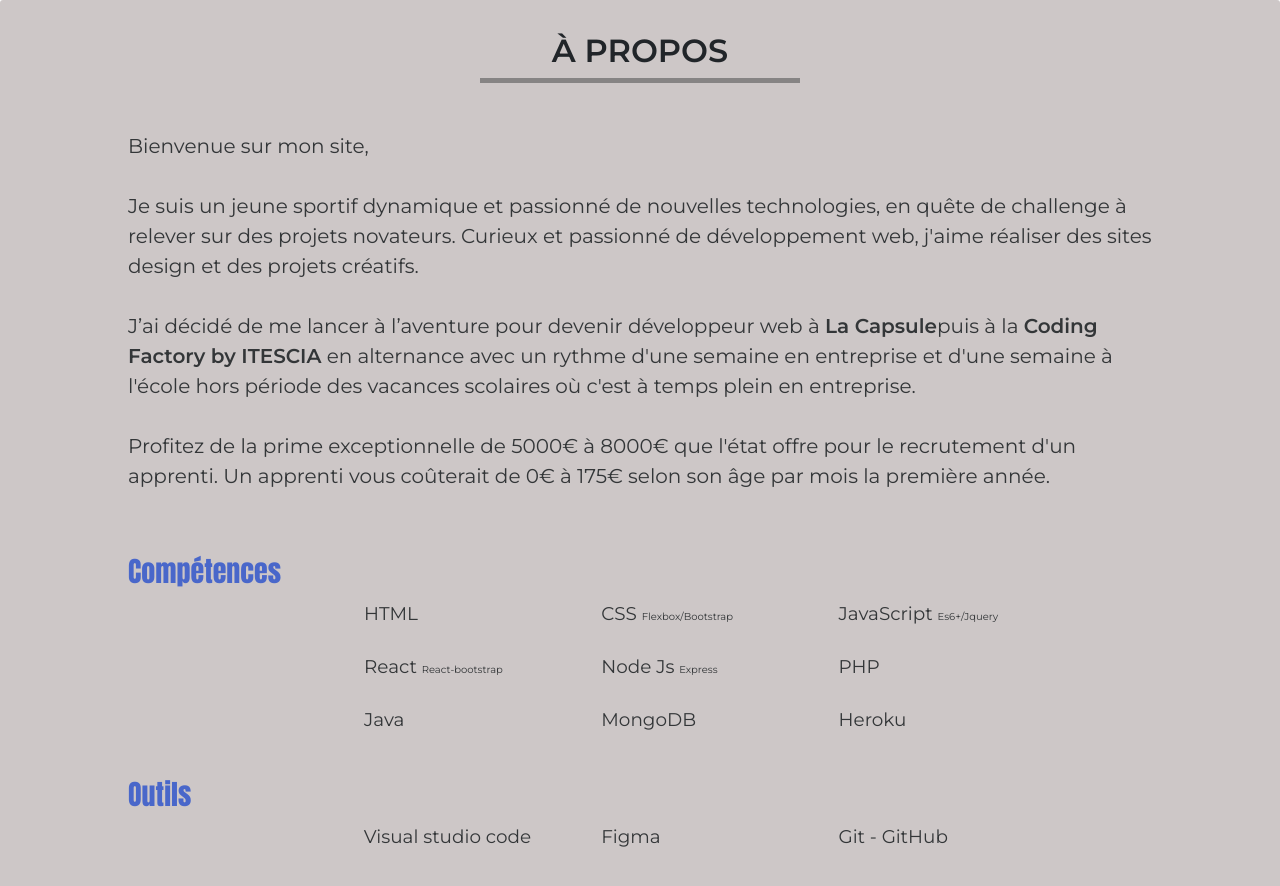
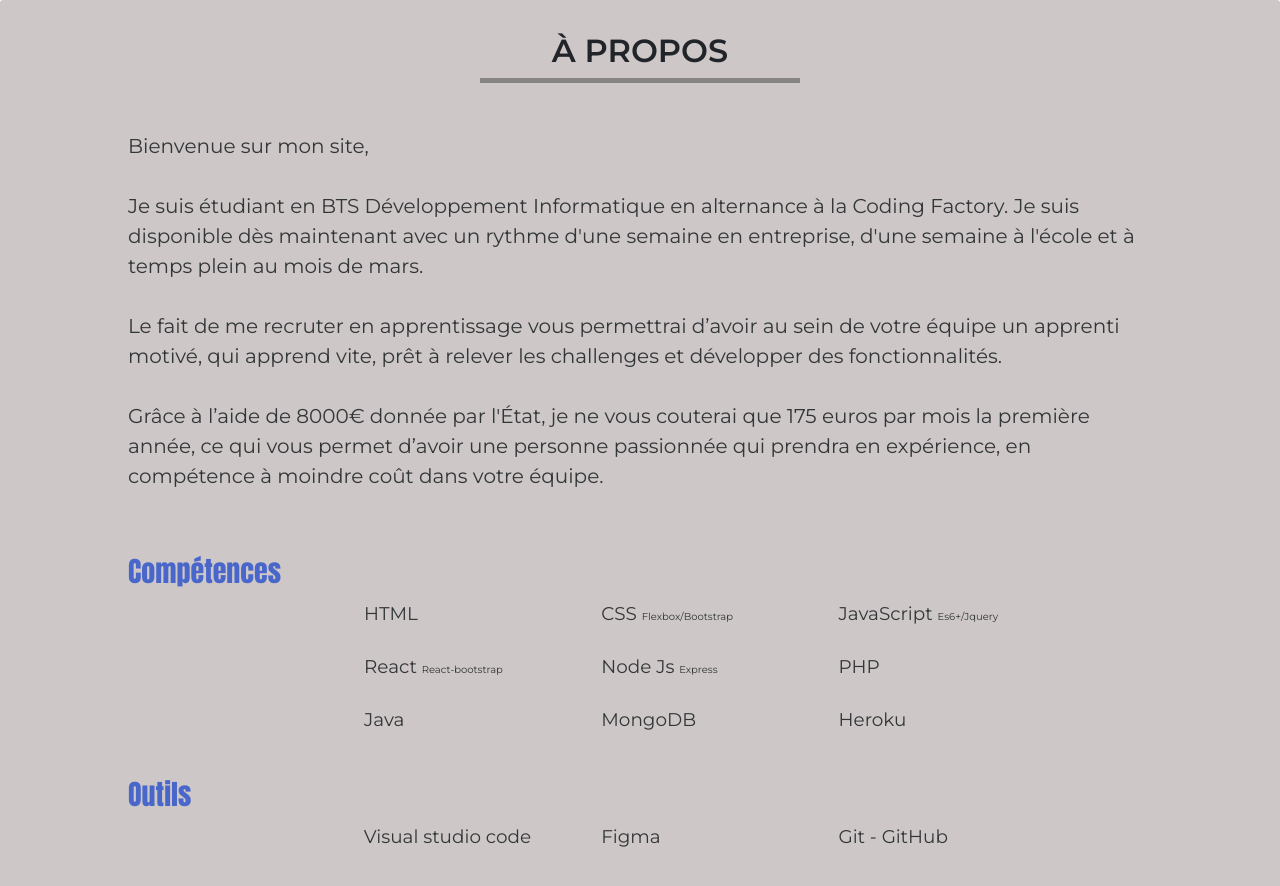
Before and after one commit to DemFb/Portfolio-V2, a React (Create React App) app: page /contact in a window 1280 px wide. Shown: the top 886 px of the page. Built offline with nearby package versions, Linux system fonts and the light colour scheme.

Commit message:
Update info.js

```diff
--- a/src/Components/info.js
+++ b/src/Components/info.js
@@ -15,21 +15,18 @@ const About = () => {
                         <br/>
                         <br/>
 
-                        Je suis un jeune sportif dynamique et passionné de nouvelles technologies, en quête de challenge à relever sur des projets novateurs.
-                        Curieux et passionné de développement web, j'aime réaliser des sites design et des projets créatifs.
+                        Je suis étudiant en BTS Développement Informatique en alternance à la Coding Factory. Je suis disponible dès maintenant avec un rythme d'une semaine en entreprise, d'une semaine à l'école et à temps plein au mois de mars.
+
 
                         <br/>
                         <br/>
 
-                        J’ai décidé de me lancer à l’aventure pour devenir développeur web à <a href='https://www.lacapsule.academy' target='_blank' rel="noopener noreferrer">La Capsule</a>
-                        puis à la <a href='https://codingfactory.fr' target='_blank' rel="noopener noreferrer">Coding Factory by ITESCIA</a> en alternance avec un rythme d'une semaine en
-                        entreprise et d'une semaine à l'école hors période des vacances scolaires où c'est à temps plein en entreprise.
+                        Le fait de me recruter en apprentissage vous permettrai d’avoir au sein de votre équipe un apprenti motivé, qui apprend vite, prêt à relever les challenges et développer des fonctionnalités.
 
                         <br/>
                         <br/>
 
-                        Profitez de la prime exceptionnelle de 5000€ à 8000€ que l'état offre pour le recrutement d'un apprenti. Un apprenti vous coûterait de 0€ à 175€
-                        selon son âge par mois la première année.
+                        Grâce à l’aide de 8000€ donnée par l'État, je ne vous couterai que 175 euros par mois la première année, ce qui vous permet d’avoir une personne passionnée qui prendra en expérience, en compétence à moindre coût dans votre équipe.
 
                     </p>
                 </div>
```
